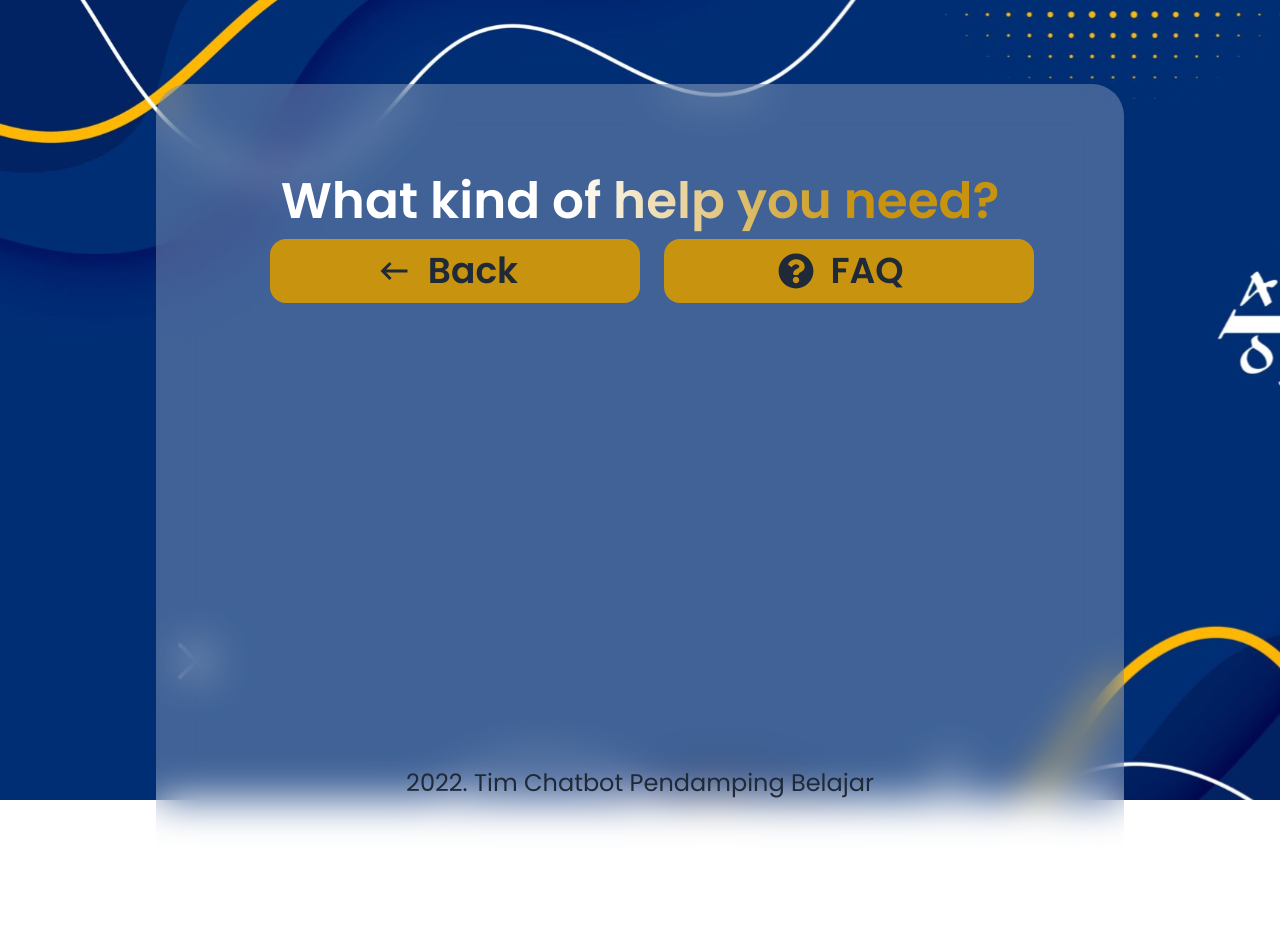
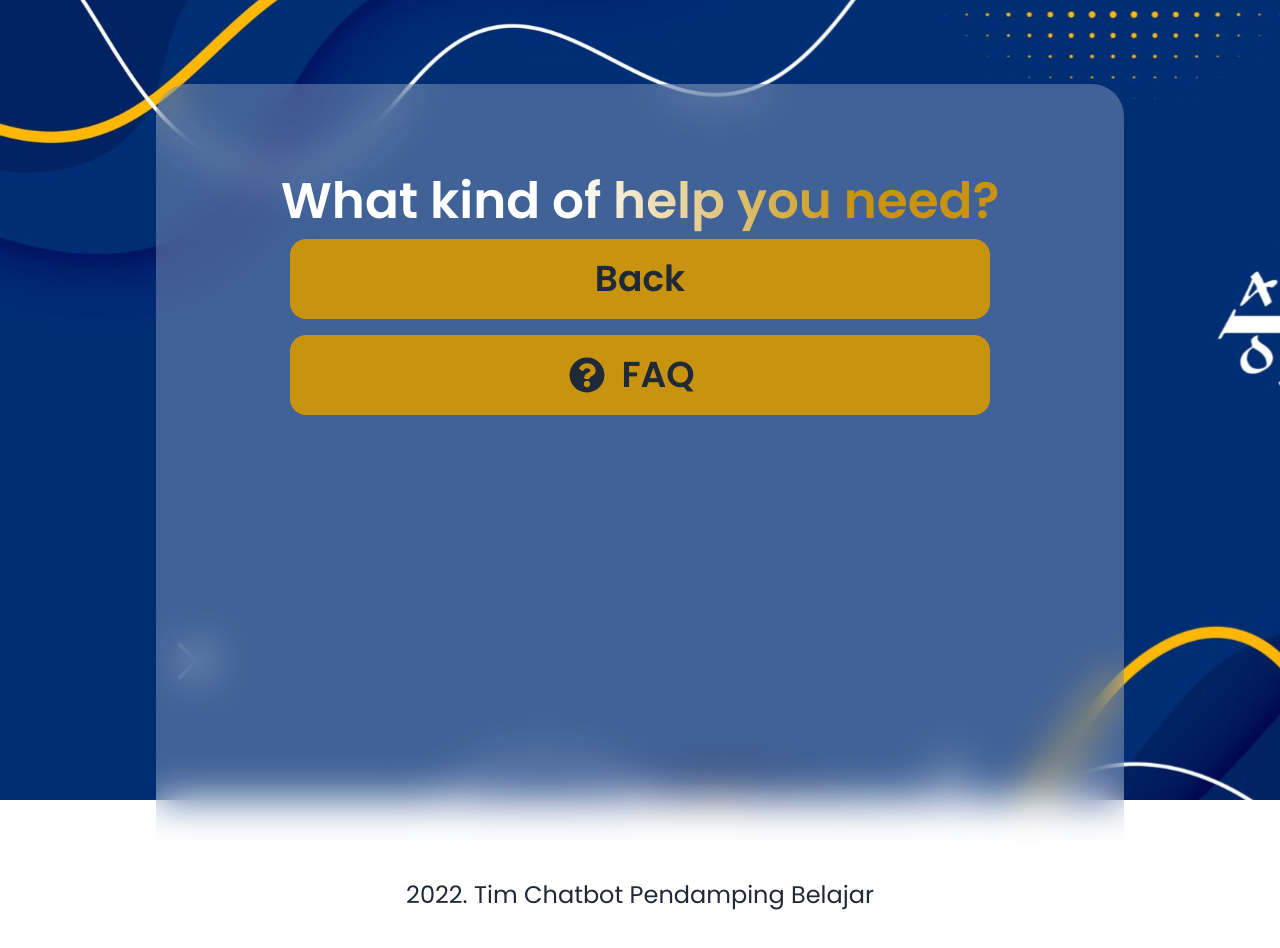
Before and after one commit to naufalHaidar12342/nextjs-rasa-chatbot, a Next.js app: page /help in a window 1280 px wide. Shown: the top 948 px of the page. Before the commit the page ends 879 px from the top, so only its background shows below. Built offline with nearby package versions, Linux system fonts and the light colour scheme.

Commit message:
adding whitespace, remove all icon from back button, make button the same size for help.jsx

```diff
--- a/components/Layout.jsx
+++ b/components/Layout.jsx
@@ -11,7 +11,7 @@ export default function Layout({ children, title = "" }) {
 				<meta charSet="utf-8" />
 				<meta name="viewport" content="initial-scale=1.0, width=device-width" />
 			</Head>
-			<main className="relative px-[156px] py-[84px] max-h-full h-screen lg:h-screen lg:max-h-full">
+			<main className="relative px-[156px] py-[84px] max-h-screen h-screen ">
 				<BlurLayer>
 					{children}
 					<motion.div
--- a/pages/[slug].jsx
+++ b/pages/[slug].jsx
@@ -246,7 +246,7 @@ export default function Chat() {
 					>
 						<Link
 							href={"/choose-topic"}
-							className="rounded-2xl bg-yellow-600 my-2 text-[40px] text-center"
+							className="rounded-2xl bg-yellow-600 mb-3 text-[40px] text-center"
 						>
 							Back
 						</Link>
--- a/pages/_app.js
+++ b/pages/_app.js
@@ -1,24 +1,7 @@
 import "../styles/globals.css";
-import { Poppins, Space_Grotesk } from "@next/font/google";
-const poppins = Poppins({
-	weight: ["100", "200", "300", "400", "500", "600", "700", "800", "900"],
-	style: ["italic", "normal"],
-	display: "swap",
-	subsets: ["devanagari", "latin", "latin-ext"],
-});
 
-const spaceGrotesk = Space_Grotesk({
-	weight: ["300"],
-	style: ["normal"],
-	display: "swap",
-	subsets: ["latin", "latin-ext", "vietnamese"],
-});
 function MyApp({ Component, pageProps }) {
-	return (
-		<main className={poppins.className}>
-			<Component {...pageProps} />
-		</main>
-	);
+	return <Component {...pageProps} />;
 }
 
 export default MyApp;
--- a/pages/choose-topic.jsx
+++ b/pages/choose-topic.jsx
@@ -66,7 +66,6 @@ export default function ChooseTopic() {
 								className="rounded-2xl w-[700px] h-20 flex justify-center items-center bg-darkerYellow"
 							>
 								<div className="text-5xl flex justify-center ">
-                  <MdOutlineKeyboardBackspace className="text-5xl" />
 									<h5 className="px-4">Back to home</h5>
 								</div>
 							</Link>
--- a/pages/help.jsx
+++ b/pages/help.jsx
@@ -41,7 +41,7 @@ export default function Help() {
 				>
 					What kind of help you need?
 				</h2>
-				<div className="flex flex-row items-center justify-center">
+				<div className="flex flex-col items-center justify-center space-y-4">
 					<motion.div
 						style={{ fontWeight: 500 }}
 						whileHover={{ scale: 1.1 }}
@@ -49,8 +49,7 @@ export default function Help() {
 						className="mx-6"
 					>
 						<Link href={"/"} className="pt-2">
-							<div className="rounded-2xl w-[370px] h-16 flex justify-center items-center bg-darkerYellow">
-								<MdOutlineKeyboardBackspace className="text-4xl" />
+							<div className="rounded-2xl w-[700px] h-20 flex justify-center items-center bg-darkerYellow">
 								<h4 className="text-4xl px-4" style={{ fontWeight: 600 }}>
 									Back
 								</h4>
@@ -63,7 +62,7 @@ export default function Help() {
 						whileTap={{ scale: 0.75 }}
 					>
 						<Link href={"/frequently-asked-question"} className="pt-2">
-							<div className="rounded-2xl w-[370px] h-16 flex justify-center items-center bg-darkerYellow">
+							<div className="rounded-2xl w-[700px] h-20 flex justify-center items-center bg-darkerYellow">
 								<FaQuestionCircle className="text-4xl" />
 								<h4 className="text-4xl px-4" style={{ fontWeight: 600 }}>
 									FAQ
```
Also changed, not shown: 1 other file (tests, documents, lock files or other folders). Lines whose indentation alone changed are shown as unchanged.
